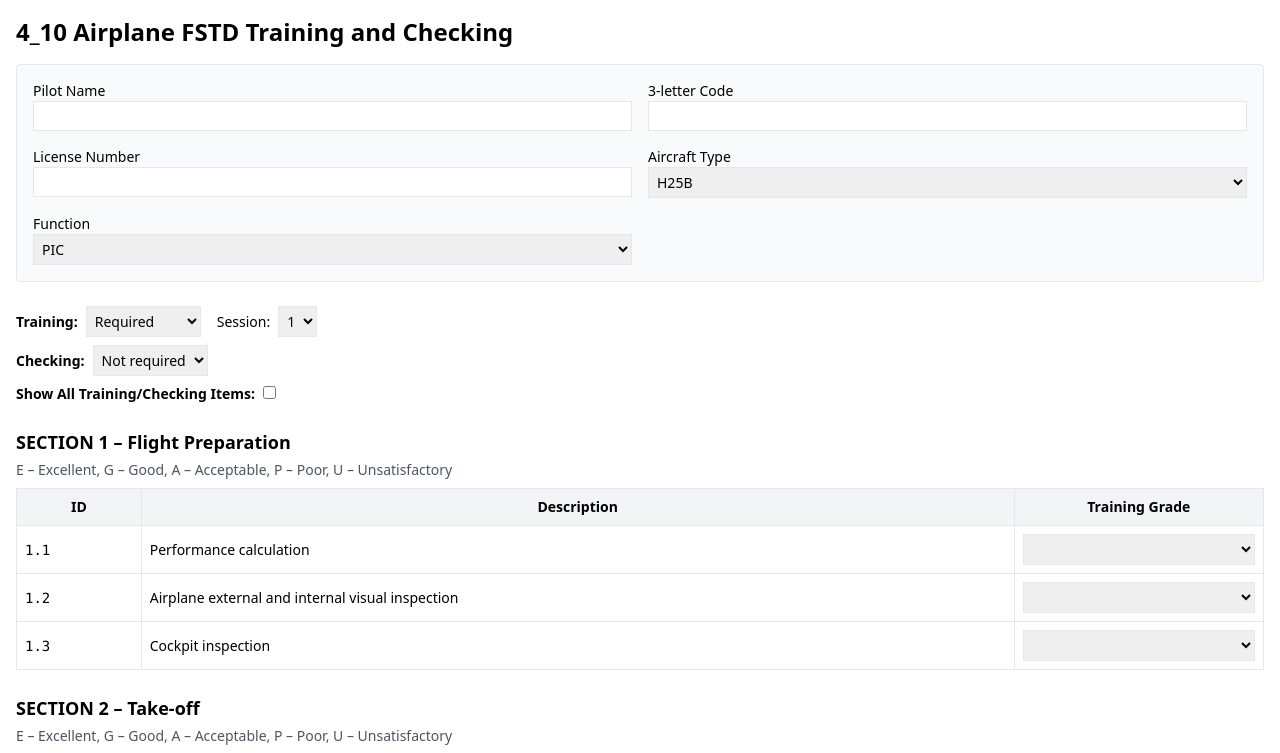
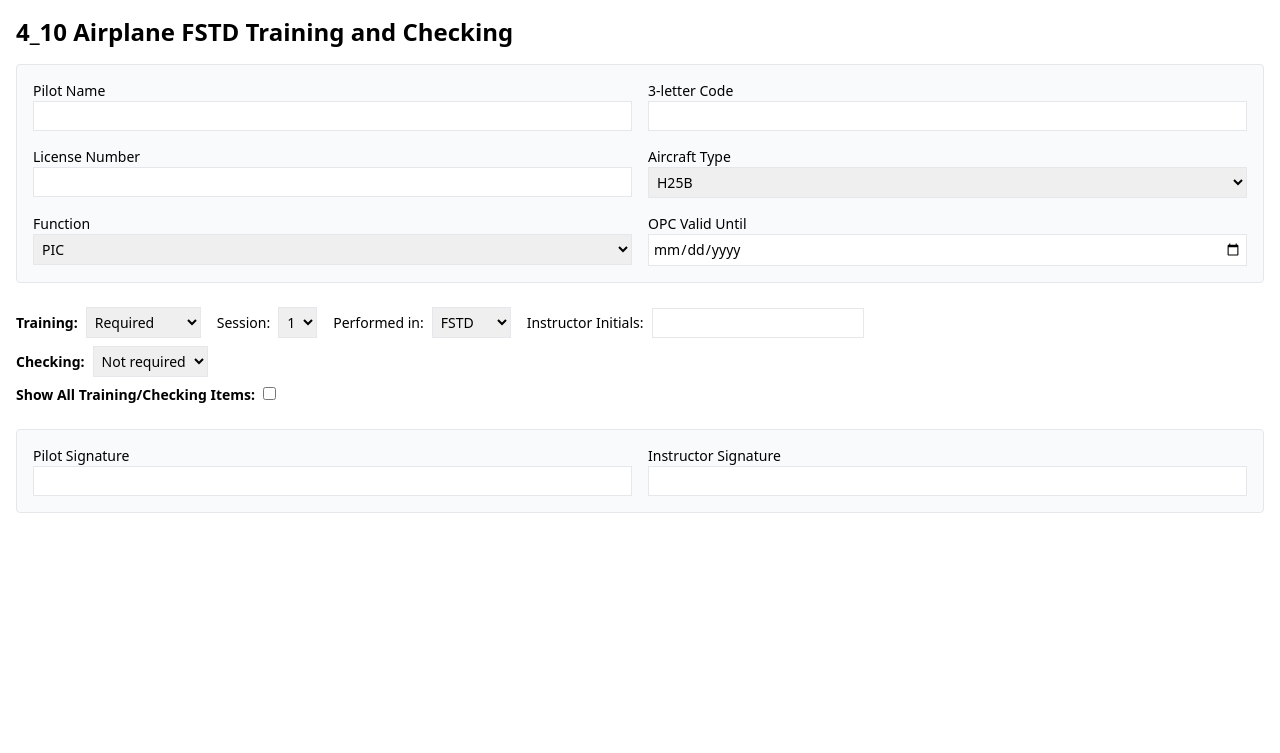
Before and after one commit to Alwis223/training-forms, a React (Create React App) app: page / in a window 1280 px wide. Shown: the top 753 px of the page. Built offline with nearby package versions, Linux system fonts and the light colour scheme.

Commit message:
Update App.js

```diff
--- a/src/App.js
+++ b/src/App.js
@@ -1,7 +1,7 @@
 
 import React, { useState } from "react";
 import { allTasks, sectionTitles, taskSchedule } from "./taskData";
-import "./index.css"; // Tailwind
+import "./index.css";
 
 function App() {
   const [trainingRequired, setTrainingRequired] = useState(true);
@@ -15,7 +15,14 @@ function App() {
     code: "",
     license: "",
     aircraftType: "H25B",
-    function: "PIC"
+    function: "PIC",
+    opcValidUntil: "",
+    trainingLocation: "FSTD",
+    checkingLocation: "FFS",
+    trainingInstructor: "",
+    checkingInstructor: "",
+    pilotSignature: "",
+    instructorSignature: ""
   });
 
   const gradeOptions = ["", "E", "G", "A", "P", "U"];
@@ -38,45 +45,22 @@ function App() {
     <div className="p-4 max-w-7xl mx-auto text-sm">
       <h1 className="text-2xl font-bold mb-4">4_10 Airplane FSTD Training and Checking</h1>
 
-      {/* PILOT INFORMATION */}
       <div className="grid grid-cols-2 gap-4 bg-gray-50 p-4 border rounded mb-6">
         <div>
           <label className="block text-sm font-medium">Pilot Name</label>
-          <input
-            type="text"
-            className="border p-1 w-full"
-            value={pilotInfo.name}
-            onChange={e => handlePilotChange("name", e.target.value)}
-            required
-          />
+          <input type="text" className="border p-1 w-full" value={pilotInfo.name} onChange={e => handlePilotChange("name", e.target.value)} required />
         </div>
         <div>
           <label className="block text-sm font-medium">3-letter Code</label>
-          <input
-            type="text"
-            className="border p-1 w-full"
-            value={pilotInfo.code}
-            onChange={e => handlePilotChange("code", e.target.value)}
-            required
-          />
+          <input type="text" className="border p-1 w-full" value={pilotInfo.code} onChange={e => handlePilotChange("code", e.target.value)} required />
         </div>
         <div>
           <label className="block text-sm font-medium">License Number</label>
-          <input
-            type="text"
-            className="border p-1 w-full"
-            value={pilotInfo.license}
-            onChange={e => handlePilotChange("license", e.target.value)}
-            required
-          />
+          <input type="text" className="border p-1 w-full" value={pilotInfo.license} onChange={e => handlePilotChange("license", e.target.value)} required />
         </div>
         <div>
           <label className="block text-sm font-medium">Aircraft Type</label>
-          <select
-            className="border p-1 w-full"
-            value={pilotInfo.aircraftType}
-            onChange={e => handlePilotChange("aircraftType", e.target.value)}
-          >
+          <select className="border p-1 w-full" value={pilotInfo.aircraftType} onChange={e => handlePilotChange("aircraftType", e.target.value)}>
             <option value="H25B">H25B</option>
             <option value="F2TH">F2TH</option>
             <option value="B737">B737</option>
@@ -84,155 +68,79 @@ function App() {
         </div>
         <div>
           <label className="block text-sm font-medium">Function</label>
-          <select
-            className="border p-1 w-full"
-            value={pilotInfo.function}
-            onChange={e => handlePilotChange("function", e.target.value)}
-          >
+          <select className="border p-1 w-full" value={pilotInfo.function} onChange={e => handlePilotChange("function", e.target.value)}>
             <option value="PIC">PIC</option>
             <option value="FO">FO</option>
           </select>
         </div>
+        <div>
+          <label className="block text-sm font-medium">OPC Valid Until</label>
+          <input type="date" className="border p-1 w-full" value={pilotInfo.opcValidUntil} onChange={e => handlePilotChange("opcValidUntil", e.target.value)} />
+        </div>
       </div>
 
-      {/* SETTINGS */}
       <div className="mb-4 space-y-2">
         <div>
           <label className="font-semibold mr-2">Training:</label>
-          <select
-            value={trainingRequired ? "required" : "not_required"}
-            onChange={e => setTrainingRequired(e.target.value === "required")}
-            className="border p-1"
-          >
+          <select value={trainingRequired ? "required" : "not_required"} onChange={e => setTrainingRequired(e.target.value === "required")} className="border p-1">
             <option value="required">Required</option>
             <option value="not_required">Not required</option>
           </select>
           {trainingRequired && (
             <>
               <label className="ml-4 mr-2">Session:</label>
-              <select
-                value={trainingSession}
-                onChange={e => setTrainingSession(Number(e.target.value))}
-                className="border p-1"
-              >
-                {[1, 2, 3].map(n => (
-                  <option key={n} value={n}>{n}</option>
-                ))}
+              <select value={trainingSession} onChange={e => setTrainingSession(Number(e.target.value))} className="border p-1">
+                {[1, 2, 3].map(n => (<option key={n} value={n}>{n}</option>))}
               </select>
+              <label className="ml-4 mr-2">Performed in:</label>
+              <select className="border p-1" value={pilotInfo.trainingLocation} onChange={e => handlePilotChange("trainingLocation", e.target.value)}>
+                <option value="FSTD">FSTD</option>
+                <option value="Aircraft">Aircraft</option>
+              </select>
+              <label className="ml-4 mr-2">Instructor Initials:</label>
+              <input type="text" className="border p-1" value={pilotInfo.trainingInstructor} onChange={e => handlePilotChange("trainingInstructor", e.target.value)} />
             </>
           )}
         </div>
         <div>
           <label className="font-semibold mr-2">Checking:</label>
-          <select
-            value={checkingRequired ? "required" : "not_required"}
-            onChange={e => setCheckingRequired(e.target.value === "required")}
-            className="border p-1"
-          >
+          <select value={checkingRequired ? "required" : "not_required"} onChange={e => setCheckingRequired(e.target.value === "required")} className="border p-1">
             <option value="required">Required</option>
             <option value="not_required">Not required</option>
           </select>
           {checkingRequired && (
             <>
               <label className="ml-4 mr-2">Session:</label>
-              <select
-                value={checkingSession}
-                onChange={e => setCheckingSession(Number(e.target.value))}
-                className="border p-1"
-              >
-                {[1, 2, 3, 4, 5, 6].map(n => (
-                  <option key={n} value={n}>{n}</option>
-                ))}
+              <select value={checkingSession} onChange={e => setCheckingSession(Number(e.target.value))} className="border p-1">
+                {[1, 2, 3, 4, 5, 6].map(n => (<option key={n} value={n}>{n}</option>))}
               </select>
+              <label className="ml-4 mr-2">Performed in:</label>
+              <select className="border p-1" value={pilotInfo.checkingLocation} onChange={e => handlePilotChange("checkingLocation", e.target.value)}>
+                <option value="FFS">FFS</option>
+                <option value="Aircraft">Aircraft</option>
+              </select>
+              <label className="ml-4 mr-2">Examiner Initials:</label>
+              <input type="text" className="border p-1" value={pilotInfo.checkingInstructor} onChange={e => handlePilotChange("checkingInstructor", e.target.value)} />
             </>
           )}
         </div>
         <div>
           <label className="font-semibold mr-2">Show All Training/Checking Items:</label>
-          <input
-            type="checkbox"
-            checked={showAdditionalItems}
-            onChange={e => setShowAdditionalItems(e.target.checked)}
-          />
+          <input type="checkbox" checked={showAdditionalItems} onChange={e => setShowAdditionalItems(e.target.checked)} />
         </div>
       </div>
 
-      {/* TABLES */}
-      {Object.entries(sectionTitles).map(([section, title]) => {
-        const taskIds = Object.keys(allTasks).filter(id => id.startsWith(section + "."));
-        const visibleIds = showAdditionalItems
-          ? taskIds
-          : taskIds.filter(id =>
-              (trainingRequired && taskSchedule.training?.[trainingSession]?.includes(id)) ||
-              (checkingRequired && taskSchedule.checking?.[checkingSession]?.includes(id))
-            );
-
-        if (visibleIds.length === 0) return null;
-
-        return (
-          <div key={section} className="mt-6">
-            <h2 className="font-bold mb-1 text-lg">{title}</h2>
-            <p className="text-sm text-gray-600 mb-2">
-              E – Excellent, G – Good, A – Acceptable, P – Poor, U – Unsatisfactory
-            </p>
-            <table className="w-full border-collapse text-sm mb-6">
-              <thead>
-                <tr className="bg-gray-100">
-                  <th className="p-2 border w-1/12">ID</th>
-                  <th className="p-2 border w-7/12">Description</th>
-                  {trainingRequired && <th className="p-2 border w-2/12">Training Grade</th>}
-                  {checkingRequired && <th className="p-2 border w-2/12">Checking Grade</th>}
-                </tr>
-              </thead>
-              <tbody>
-                {visibleIds.map(id => {
-                  const isMandatory =
-                    (trainingRequired && taskSchedule.training?.[trainingSession]?.includes(id)) ||
-                    (checkingRequired && taskSchedule.checking?.[checkingSession]?.includes(id));
-                  const isAdditional = showAdditionalItems && !isMandatory;
-
-                  return (
-                    <tr key={id} className="border-t">
-                      <td className={`p-2 border font-mono ${isAdditional ? "text-green-600" : ""}`}>{id}</td>
-                      <td className={`p-2 border ${isAdditional ? "text-green-600" : ""}`}>{allTasks[id]}</td>
-                      {trainingRequired && (
-                        <td className="p-2 border">
-                          {(showAdditionalItems || taskSchedule.training?.[trainingSession]?.includes(id)) && (
-                            <select
-                              className="border p-1 w-full"
-                              value={grades[id]?.tGrade || ""}
-                              onChange={e => updateGrade(id, "tGrade", e.target.value)}
-                            >
-                              {gradeOptions.map(g => (
-                                <option key={g} value={g}>{g}</option>
-                              ))}
-                            </select>
-                          )}
-                        </td>
-                      )}
-                      {checkingRequired && (
-                        <td className="p-2 border">
-                          {(showAdditionalItems || taskSchedule.checking?.[checkingSession]?.includes(id)) && (
-                            <select
-                              className="border p-1 w-full"
-                              value={grades[id]?.cGrade || ""}
-                              onChange={e => updateGrade(id, "cGrade", e.target.value)}
-                            >
-                              {gradeOptions.map(g => (
-                                <option key={g} value={g}>{g}</option>
-                              ))}
-                            </select>
-                          )}
-                        </td>
-                      )}
-                    </tr>
-                  );
-                })}
-              </tbody>
-            </table>
-          </div>
-        );
-      })}
+      {/* PARAŠAI */}
+      <div className="mt-6 grid grid-cols-2 gap-4 bg-gray-50 p-4 border rounded">
+        <div>
+          <label className="block font-medium">Pilot Signature</label>
+          <input type="text" className="border p-1 w-full" value={pilotInfo.pilotSignature} onChange={e => handlePilotChange("pilotSignature", e.target.value)} />
+        </div>
+        <div>
+          <label className="block font-medium">Instructor Signature</label>
+          <input type="text" className="border p-1 w-full" value={pilotInfo.instructorSignature} onChange={e => handlePilotChange("instructorSignature", e.target.value)} />
+        </div>
+      </div>
     </div>
   );
 }
```
